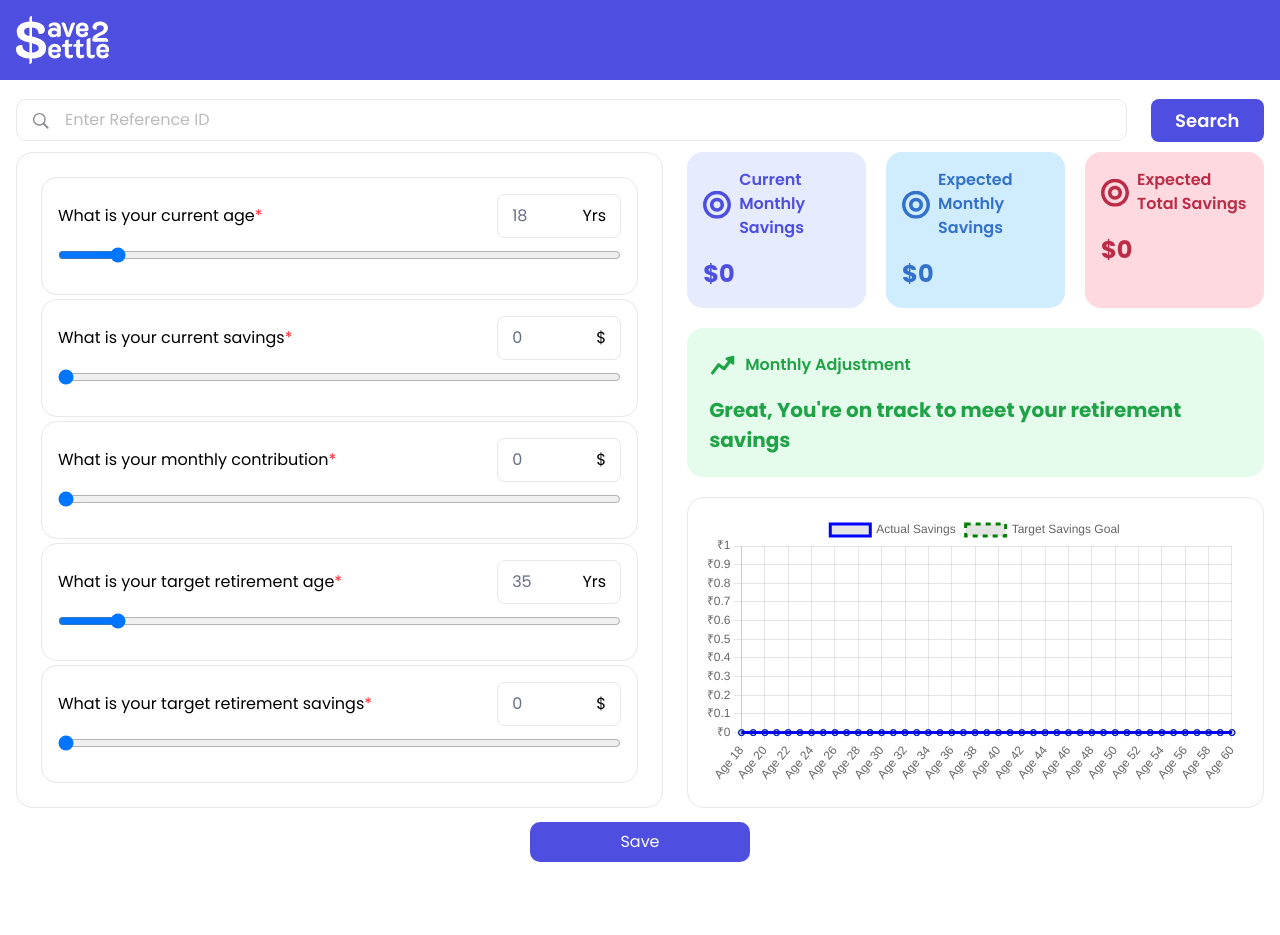
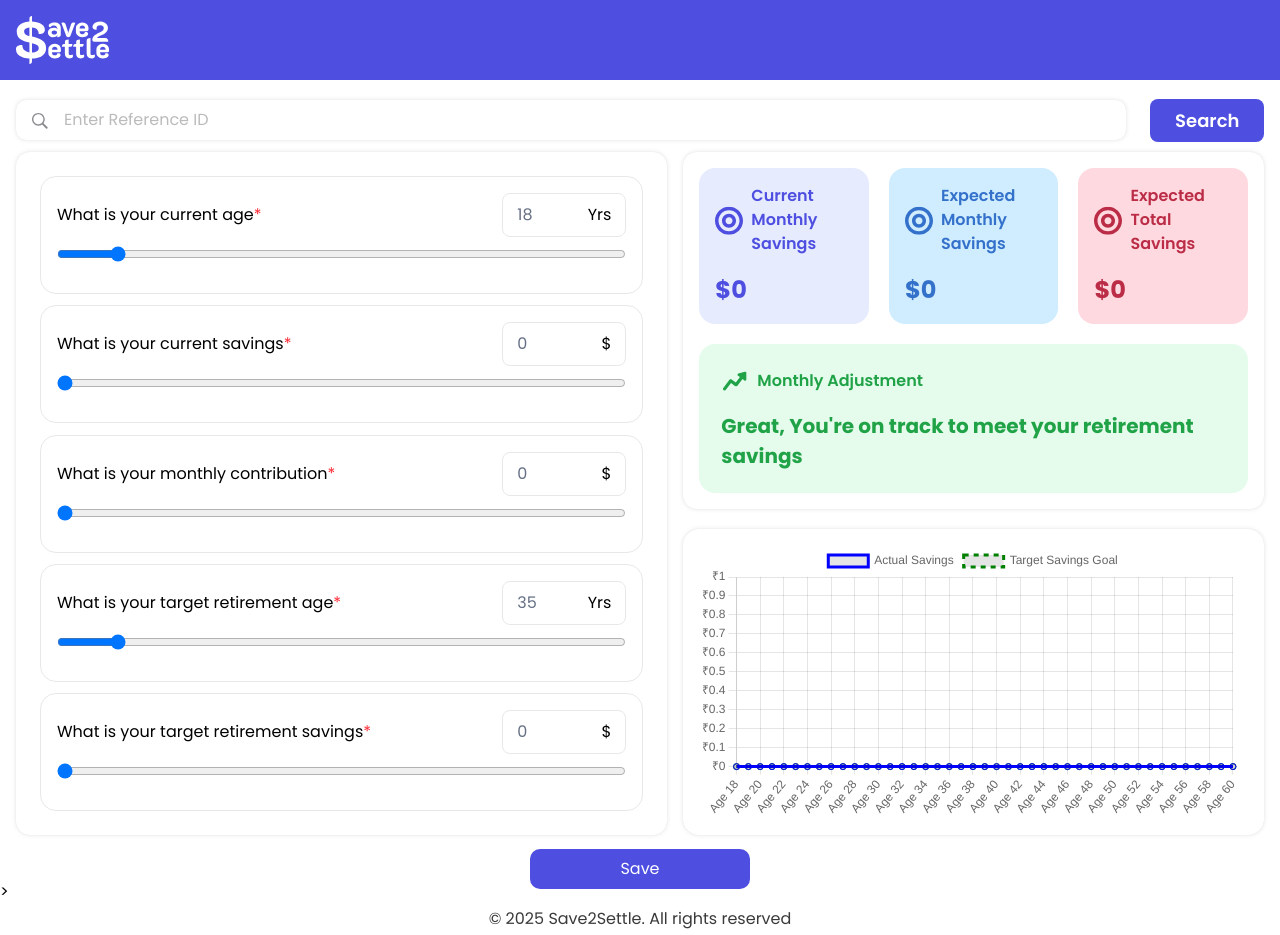
Before and after one commit to alwaysspraveen/mphasis-rpt, an Angular app: page / in a window 1280 px wide. Before the commit the page ends 880 px from the top, so only its background shows below. Built offline with nearby package versions, Linux system fonts and the light colour scheme.

Commit message:
copyright

```diff
--- a/src/app/app.component.html
+++ b/src/app/app.component.html
@@ -3,15 +3,15 @@
 
     <app-search></app-search>
 
-    <div class="flex flex-row w-full gap-6 pt-2 flex-1 max-sm:flex-col">
-        <app-form class="w-[1400px] h-full max-md:w-full"></app-form>
+    <div class="flex flex-row w-full gap-4 pt-2 flex-1 max-sm:flex-col ">
+        <app-form class="w-[1400px] h-full max-md:w-full "></app-form>
         <div class="flex flex-col w-full h-full gap-[20px]">
-            <app-monthly-contrib (recommendedSaveEmitter)="onRecommendedSaveChange($event)"></app-monthly-contrib>
-            <app-adjustment
-            [onTrack]="onTrack"
-            [recommendedMonthly]="recommendedMonthlySave"
-            (trackStatusEmitter)="onTrackStatusChange($event)">
-          </app-adjustment>
+            <div class="flex flex-col w-full h-full gap-[20px] p-4 rounded-[14px]" style="box-shadow: rgba(0, 0, 0, 0.1) 0px 0px 5px 0px, rgba(0, 0, 0, 0.1) 0px 0px 1px 0px;">
+                <app-monthly-contrib (recommendedSaveEmitter)="onRecommendedSaveChange($event)"></app-monthly-contrib>
+                <app-adjustment [onTrack]="onTrack" [recommendedMonthly]="recommendedMonthlySave"
+                    (trackStatusEmitter)="onTrackStatusChange($event)">
+                </app-adjustment>
+            </div>
             <!-- <app-total-amount></app-total-amount> -->
             <app-chart class="h-full"></app-chart>
         </div>
@@ -22,9 +22,14 @@
     <div class="flex justify-center pt-[10px] pb-[10px] mt-auto">
         <app-button [isSave]="true" [isEdit]="false" [isUpdate]="false" class="p-1"></app-button>
     </div>
+
+    <footer class="text-center text-[#3a3a3a] text-[16px] p-1">
+        © 2025 Save2Settle. All rights reserved
+    </footer>
+
 </div>
 
 <!-- <app-created-goal [data]="id"></app-created-goal> -->
 <!-- <app-no-user></app-no-user> -->
 <!-- <app-updated-goal></app-updated-goal> -->
-<!-- <app-form></app-form> -->
+<!-- <app-form></app-form> -->>
--- a/src/app/chart/chart.component.html
+++ b/src/app/chart/chart.component.html
@@ -1,3 +1,3 @@
-<div class="rounded-[16px] h-full w-full border-solid border-[#E8E8E8] border-[1px] flex flex-col p-4">
+<div class="rounded-[16px] h-full w-full flex flex-col p-4" style="box-shadow: rgba(0, 0, 0, 0.1) 0px 0px 5px 0px, rgba(0, 0, 0, 0.1) 0px 0px 1px 0px;">
     <canvas id="retirementChart"></canvas>
 </div>
--- a/src/app/form/form.component.html
+++ b/src/app/form/form.component.html
@@ -1,6 +1,6 @@
 <form [formGroup]="retirementForm" class="h-full">
     <div
-        class="flex justify-between flex-col w-full h-full gap-1 p-[24px] border-solid border-[#E8E8E8] border-[1px] rounded-[16px] divide-[red]">
+        class="flex justify-between flex-col w-full h-full gap-1 p-[24px] rounded-[14px]" style="box-shadow: rgba(0, 0, 0, 0.1) 0px 0px 5px 0px, rgba(0, 0, 0, 0.1) 0px 0px 1px 0px;">
 
         <!-- Current Age -->
         <div class="border-solid border-[#E8E8E8] border-[1px] rounded-[16px] p-4">
--- a/src/app/search/search.component.html
+++ b/src/app/search/search.component.html
@@ -1,5 +1,5 @@
 <div class="flex items-center h-[48px] justify-between gap-6">
-    <div class="flex items-center border-[#E8E8E8] border pl-4 pr-4 gap-4 pt-2 pb-2 w-full rounded-[10px]">
+    <div class="flex items-center pl-4 pr-4 gap-4 pt-2 pb-2 w-full rounded-[10px]" style="box-shadow: rgba(0, 0, 0, 0.1) 0px 0px 5px 0px, rgba(0, 0, 0, 0.1) 0px 0px 1px 0px;">
         <img src="images/search.svg">
         <input type="text" class="outline-none w-full max-md:text-[14px] font-medium uppercase text-[#3a3a3a] placeholder:font-normal" placeholder="Enter Reference ID" />
     </div>
```
